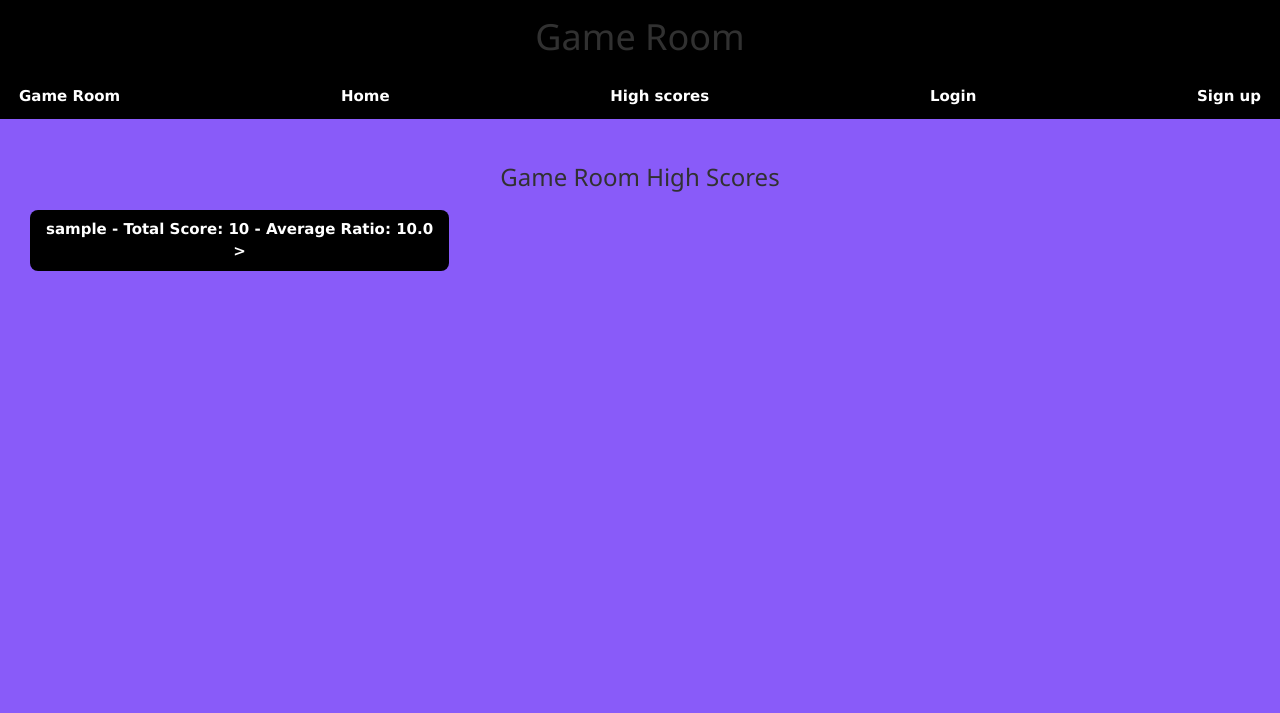
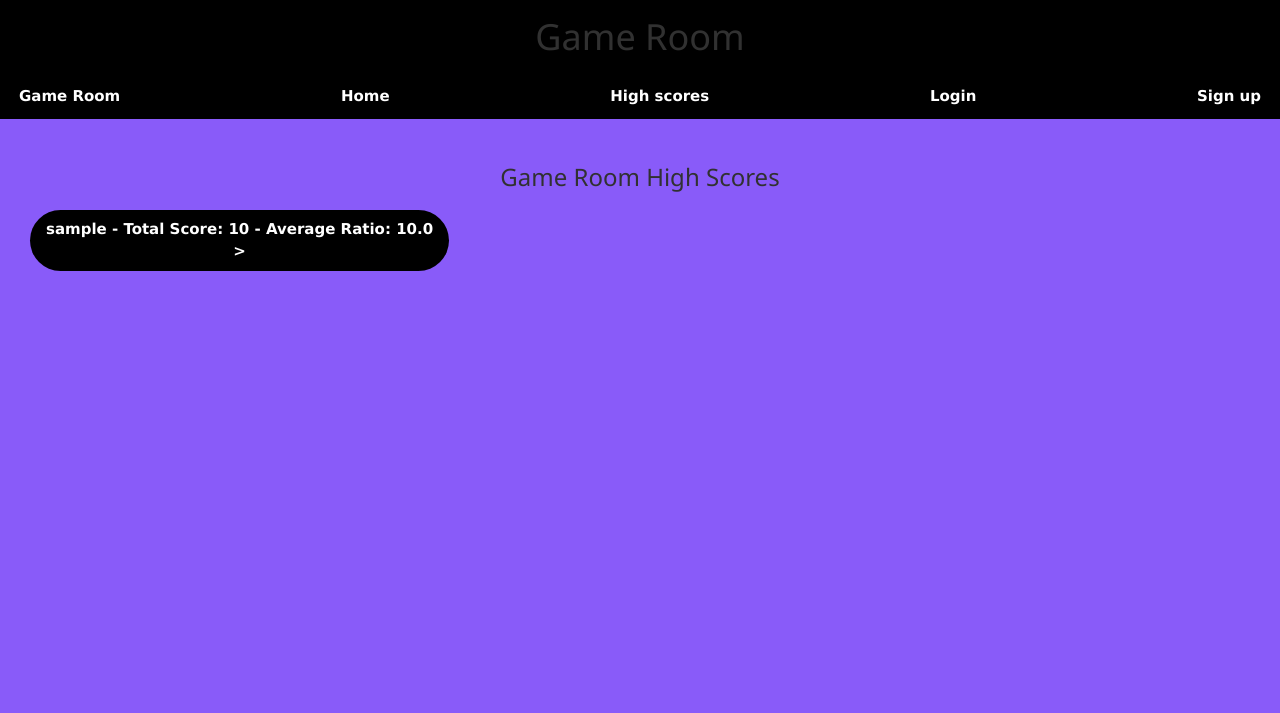
Before and after one commit to RenaldasZ/GameRoom, a Django app: page /hiscore/ in a window 1280 px wide. Shown: the top 713 px of the page. Run offline with Django 4.2, Linux system fonts and the light colour scheme; tables that the repository leaves empty hold one stand-in row (values such as "Sample post").

Commit message:
highscore display rounder

```diff
--- a/gameroom/game/static/css/styles.css
+++ b/gameroom/game/static/css/styles.css
@@ -143,6 +143,7 @@ li:hover {
   display: table;
   justify-content: center;
   align-items: center;
+  border-radius: 50px;
 }
 
 .scores-list {
@@ -153,6 +154,5 @@ li:hover {
 
 .scores-list li {
   margin-bottom: 10px;
-  border-radius: 12px;
   padding: 10px;
 }
```
